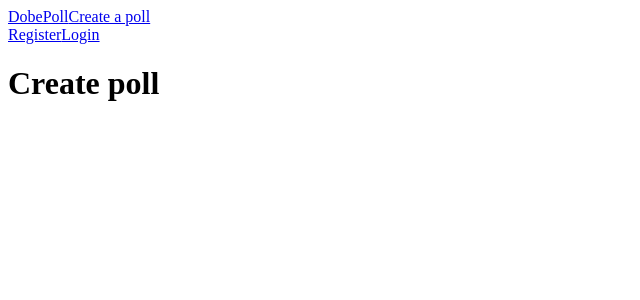
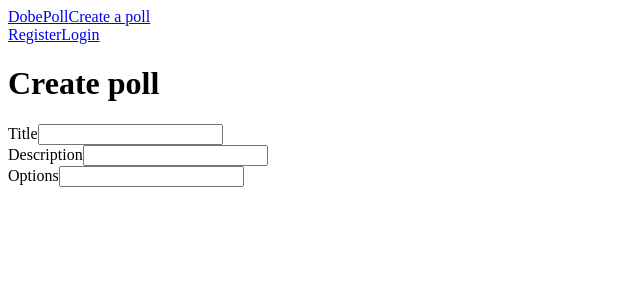
Before and after one commit to VVKDO98/dobepoll, a React (Vite) app in the folder packages/app/: page /create in a window 1280 px wide. Shown: the top 300 px of the page, without its empty margins (0-640 px from the left). Built offline with nearby package versions, Linux system fonts and the light colour scheme.

Commit message:
createPollComponent

```diff
--- /dev/null
+++ b/packages/app/src/components/CreatePollComp.jsx
@@ -0,0 +1,24 @@
+import React from 'react'
+
+const CreatePollComp = () => {
+  return (
+    <div>
+      <form action="">
+        <div>
+          <label htmlFor="title">Title</label>
+          <input type="text" name="title" />
+        </div>
+        <div>
+          <label htmlFor="description">Description</label>
+          <input type="text" name="description" />
+        </div>
+        <div>
+          <label htmlFor="options">Options</label>
+          <input type="text" name="options" />
+        </div>
+      </form>
+    </div>
+  )
+}
+
+export default CreatePollComp
--- a/packages/app/src/pages/CreatePoll.jsx
+++ b/packages/app/src/pages/CreatePoll.jsx
@@ -1,10 +1,12 @@
 import React from 'react'
+import CreatePollComp from '../components/CreatePollComp'
 import Layout from '../Layout'
 
 const CreatePoll = () => {
   return (
         <Layout>
             <h1>Create poll</h1>
+            <CreatePollComp/>
         </Layout>
   )
 }
```
Also changed, not shown: 1 other file (tests, documents, lock files or other folders).
